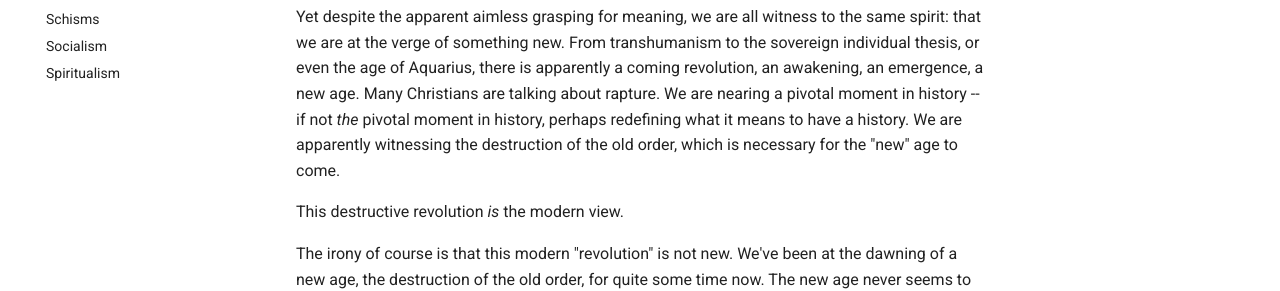
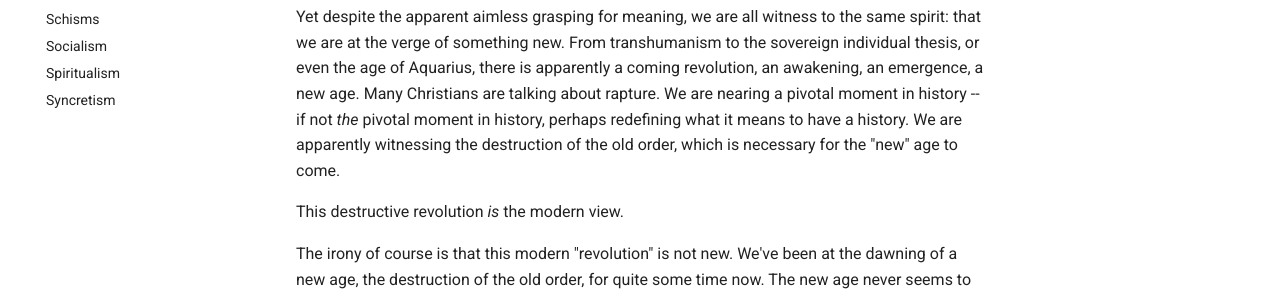
Before and after one commit to rschristopher/ischristtrue.com, an MkDocs documentation site: the page built from src/modern-views/index.md, in a window 1280 px wide. Shown: the part 409-700 px from the top of the page. Built offline with MkDocs 1.6.1 and Material for MkDocs 9.7.7, drawn with Linux system fonts in a browser that asks for light colours.

Commit message:
Update mkdocs.yml

```diff
--- a/mkdocs.yml
+++ b/mkdocs.yml
@@ -55,6 +55,7 @@ nav:
         - Schisms: modern-views/schisms.md
         - Socialism: modern-views/socialism.md
         - Spiritualism: modern-views/spiritualism.md
+        - Syncretism: modern-views/syncretism.md
     - Ancient Views:
         - ancient-views/index.md
         - Angels and Demons: ancient-views/angels-demons.md
```
